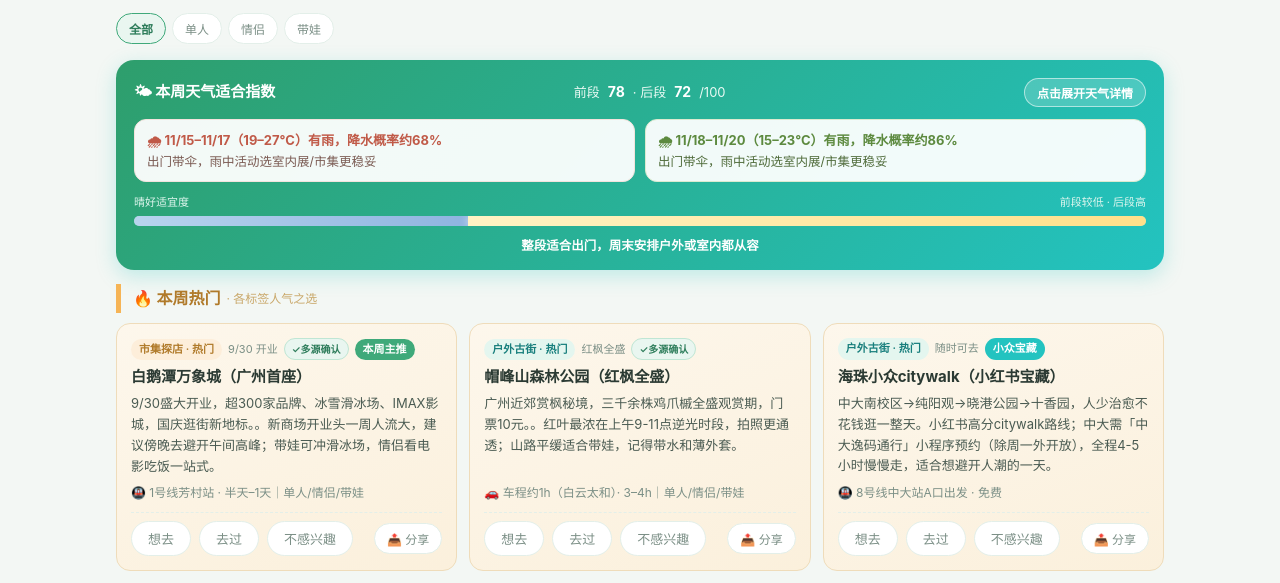
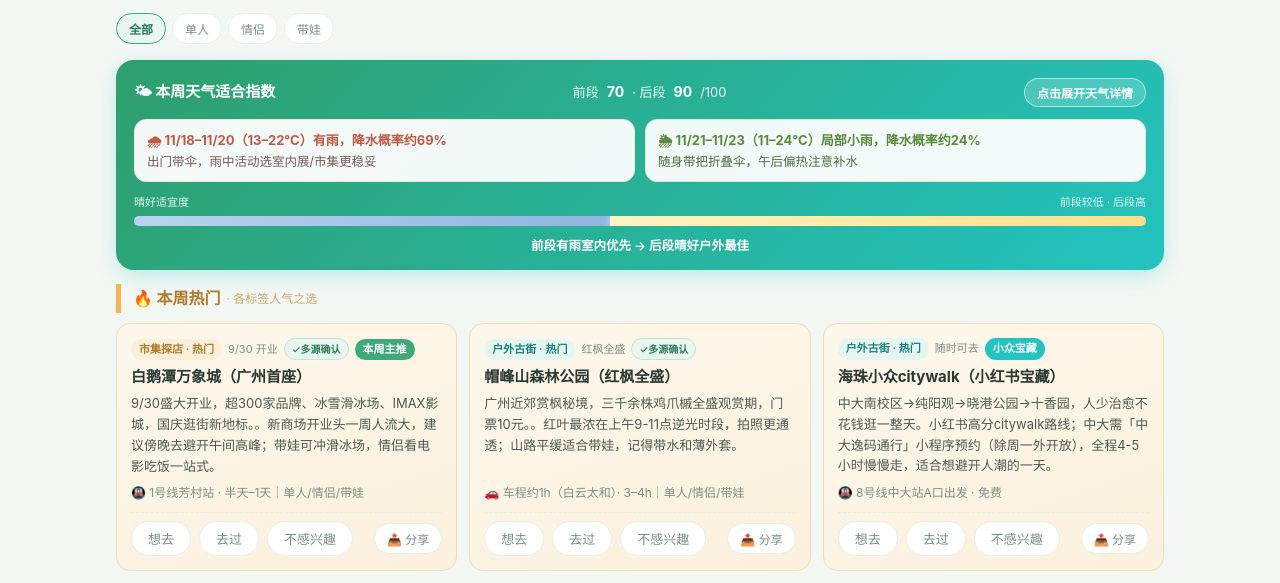
Before and after one commit to 154798760/gz-haochuqu, a plain HTML site: page index.html in a window 1280 px wide. Shown: the part 135-718 px from the top of the page. Drawn offline with Linux system fonts and the light colour scheme.

Commit message:
auto: weather refresh 2026-11-16

```diff
--- a/index.html
+++ b/index.html
@@ -256,28 +256,28 @@ footer .disclaimer{color:#9aa79f;}
     <div class="weather-card" id="weatherCard">
       <div class="weather-head">
         <span class="weather-title">🌤 本周天气适合指数</span>
-        <span class="weather-index">前段 <b>78</b> · 后段 <b>72</b>/100</span>
+        <span class="weather-index">前段 <b>70</b> · 后段 <b>90</b>/100</span>
         <button class="weather-toggle" type="button" aria-expanded="false">点击展开天气详情</button>
       </div>
       <div class="weather-split">
         <div class="weather-slot rain">
-          <span class="slot-t">🌧 11/15–11/17（19–27℃）有雨，降水概率约68%</span>
+          <span class="slot-t">🌧 11/18–11/20（13–22℃）有雨，降水概率约69%</span>
           出门带伞，雨中活动选室内展/市集更稳妥
         </div>
         <div class="weather-slot sun">
-          <span class="slot-t">🌧 11/18–11/20（15–23℃）有雨，降水概率约86%</span>
-          出门带伞，雨中活动选室内展/市集更稳妥
+          <span class="slot-t">🌦 11/21–11/23（11–24℃）局部小雨，降水概率约24%</span>
+          随身带把折叠伞，午后偏热注意补水
         </div>
       </div>
       <div class="weather-bar">
         <div class="weather-bar-label"><span>晴好适宜度</span><span id="weatherBarText">前段较低 · 后段高</span></div>
         <div class="weather-bar-track">
-          <div class="weather-bar-seg rain" style="width:33%;"></div>
-          <div class="weather-bar-seg sun" style="width:67%;"></div>
+          <div class="weather-bar-seg rain" style="width:47%;"></div>
+          <div class="weather-bar-seg sun" style="width:53%;"></div>
         </div>
       </div>
-      <div class="weather-tip">整段适合出门，周末安排户外或室内都从容</div>
-      <div class="weather-detail" id="weatherDetail">11/15 多云 19–27℃（降水概率2%）；11/16 小毛毛雨 20–26℃（降水概率30%）；11/17 小毛毛雨 21–27℃（降水概率68%）。<br>11/18 大毛毛雨 16–23℃（降水概率86%）；11/19 阴 15–17℃（降水概率21%）；11/20 阴 15–22℃（降水概率22%）。<br>整段天气晴好适宜，昼夜温差渐大，早晚加件薄外套即可。</div>
+      <div class="weather-tip">前段有雨室内优先 → 后段晴好户外最佳</div>
+      <div class="weather-detail" id="weatherDetail">11/18 小毛毛雨 17–22℃（降水概率69%）；11/19 小阵雨 14–17℃（降水概率43%）；11/20 阴 13–16℃（降水概率29%）。<br>11/21 阴 11–22℃（降水概率0%）；11/22 阴 16–21℃（降水概率9%）；11/23 毛毛雨 17–24℃（降水概率24%）。<br>前段有雨优先安排展览/电影/市集等室内活动，后段转晴后适合户外出行。</div>
     </div>
 
     <section class="hot-section" aria-label="各标签热门推荐">
@@ -443,7 +443,7 @@ const HOT_TOPIC = [
 
 /* ================= 状态 ================= */
 // 内容更新时间（定时任务每次生成时自动更新为当天日期）
-const UPDATED = '2026-11-14';
+const UPDATED = '2026-11-17';
 const TODAY = new Date();
 const fmt = d => d.toISOString().slice(0,10);
 let timeDays = 14;
```
